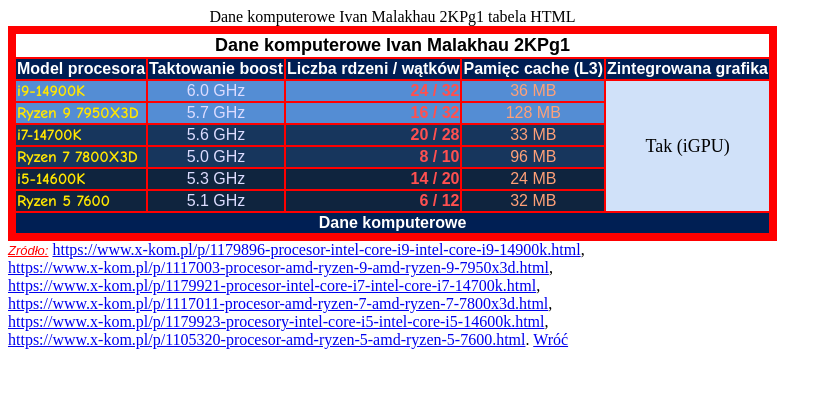
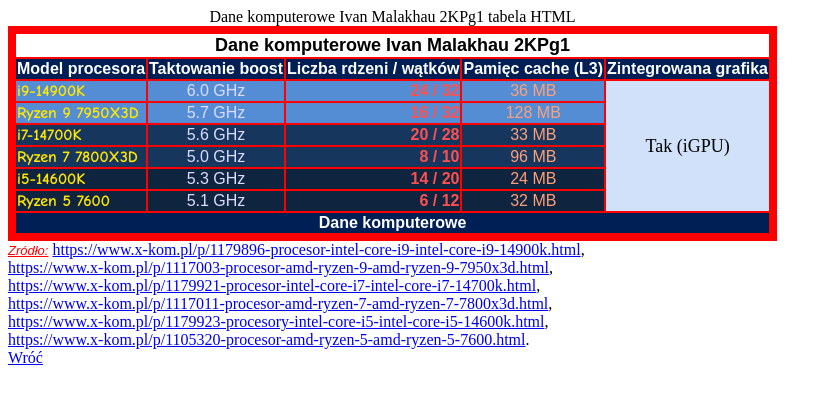
Before and after one commit to ivamala59/terra-nova, a plain HTML site: page tabela_malakhau.html in a window 1280 px wide. Shown: the whole page, without its empty margins (0-832 px from the left). Drawn offline with Linux system fonts and the light colour scheme.

Commit message:
Fix HTML formatting and structure in tabela_malakhau.html

```diff
--- a/tabela_malakhau.html
+++ b/tabela_malakhau.html
@@ -68,7 +68,7 @@
 		<a href="https://www.x-kom.pl/p/1179921-procesor-intel-core-i7-intel-core-i7-14700k.html">https://www.x-kom.pl/p/1179921-procesor-intel-core-i7-intel-core-i7-14700k.html</a>,<br>
 		<a href="https://www.x-kom.pl/p/1117011-procesor-amd-ryzen-7-amd-ryzen-7-7800x3d.html">https://www.x-kom.pl/p/1117011-procesor-amd-ryzen-7-amd-ryzen-7-7800x3d.html</a>,<br>
 		<a href="https://www.x-kom.pl/p/1179923-procesory-intel-core-i5-intel-core-i5-14600k.html">https://www.x-kom.pl/p/1179923-procesory-intel-core-i5-intel-core-i5-14600k.html</a>,<br>
-		<a href="https://www.x-kom.pl/p/1105320-procesor-amd-ryzen-5-amd-ryzen-5-7600.html">https://www.x-kom.pl/p/1105320-procesor-amd-ryzen-5-amd-ryzen-5-7600.html</a>.
+		<a href="https://www.x-kom.pl/p/1105320-procesor-amd-ryzen-5-amd-ryzen-5-7600.html">https://www.x-kom.pl/p/1105320-procesor-amd-ryzen-5-amd-ryzen-5-7600.html</a>.<br>
 		<a href="index.html">Wróć</a>
 	</body>
 </html>
```
